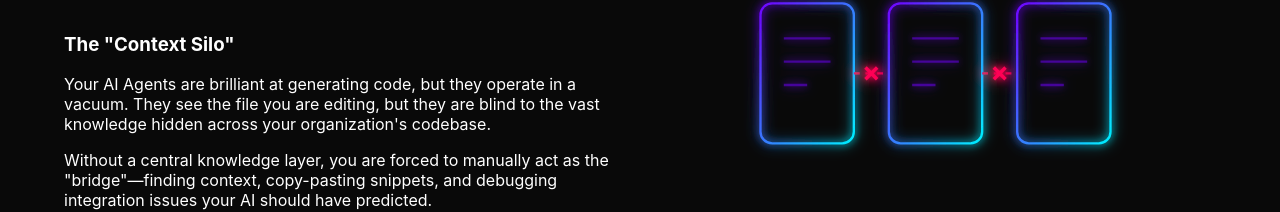
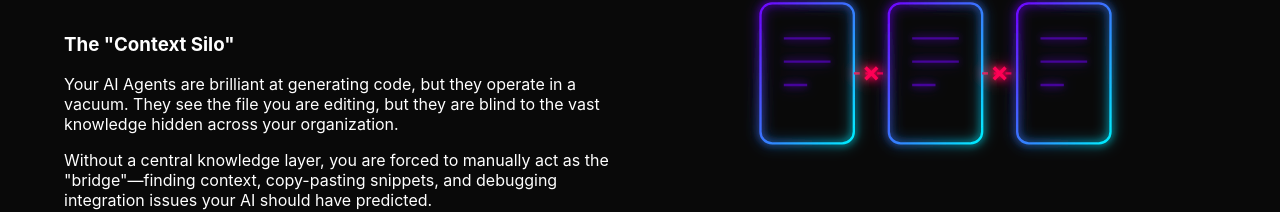
Before and after one commit to Ne0sky/waitlist, a React (Vite) app: page / in a window 1280 px wide. Shown: the part 921-1133 px from the top of the page. Built offline with nearby package versions, Linux system fonts and the light colour scheme.

Commit message:
update main logo, text, refactored

```diff
--- a/index.html
+++ b/index.html
@@ -4,7 +4,7 @@
     <meta charset="UTF-8" />
     <link rel="icon" type="image/svg+xml" href="/Knowde Logo.png" />
     <meta name="viewport" content="width=device-width, initial-scale=1.0" />
-    <title>Knowde | Multi-Repo Intelligence</title>
+    <title>Knowde | Knowledge Layer</title>
   </head>
   <body>
     <div id="root"></div>
--- a/src/Waitlist.jsx
+++ b/src/Waitlist.jsx
@@ -227,7 +227,7 @@ const Waitlist = () => {
             <div style={styles.tabPane}>
               <div style={styles.textBlock}>
                 <h3>The "Context Silo"</h3>
-                <p>Your AI Agents are brilliant at generating code, but they operate in a vacuum. They see the file you are editing, but they are blind to the vast knowledge hidden across your organization's codebase.</p>
+                <p>Your AI Agents are brilliant at generating code, but they operate in a vacuum. They see the file you are editing, but they are blind to the vast knowledge hidden across your organization.</p>
                 <p>Without a central knowledge layer, you are forced to manually act as the "bridge"—finding context, copy-pasting snippets, and debugging integration issues your AI should have predicted.</p>
               </div>
               <ContextSiloSVG style={styles.tabImage} />
```
